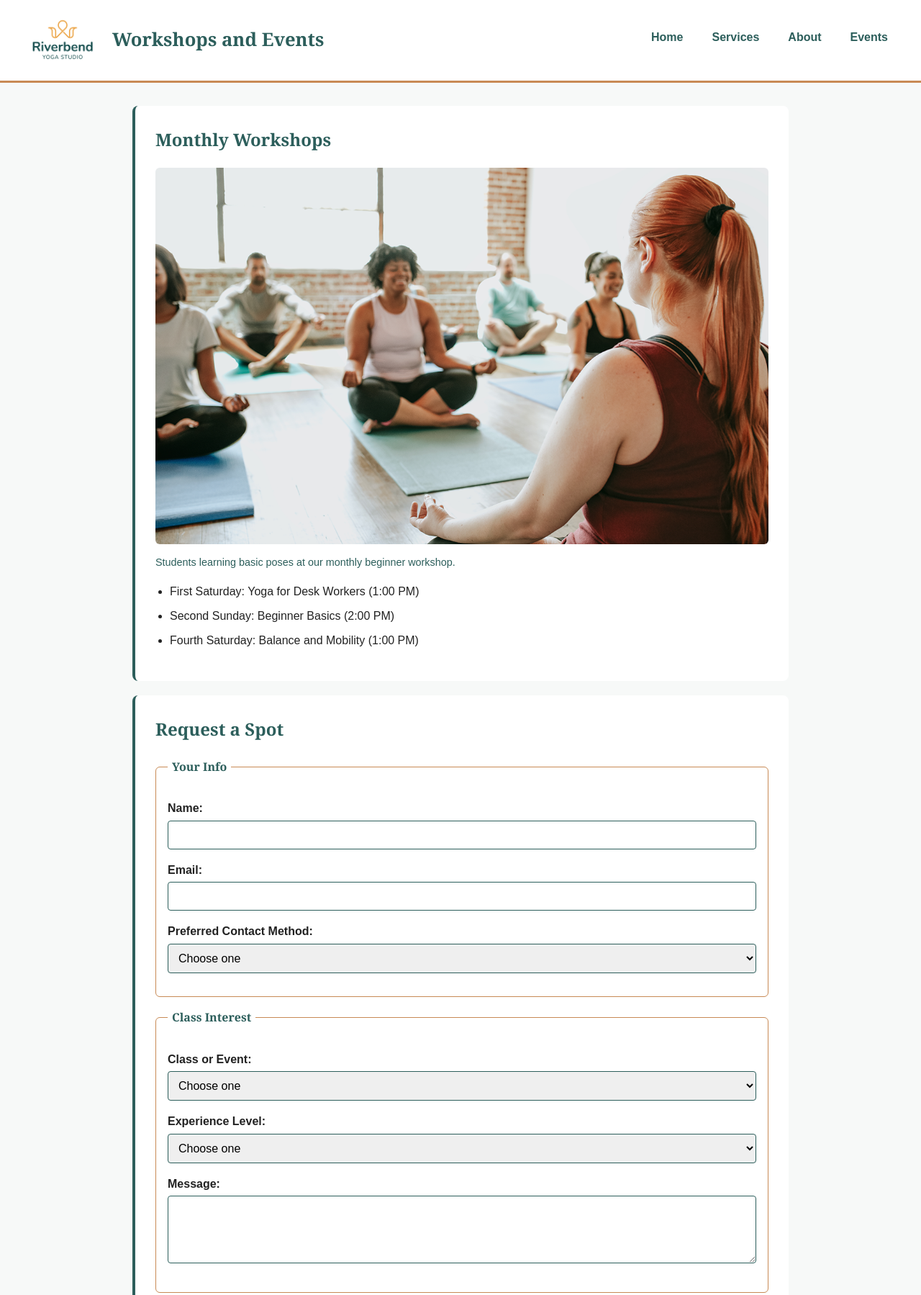
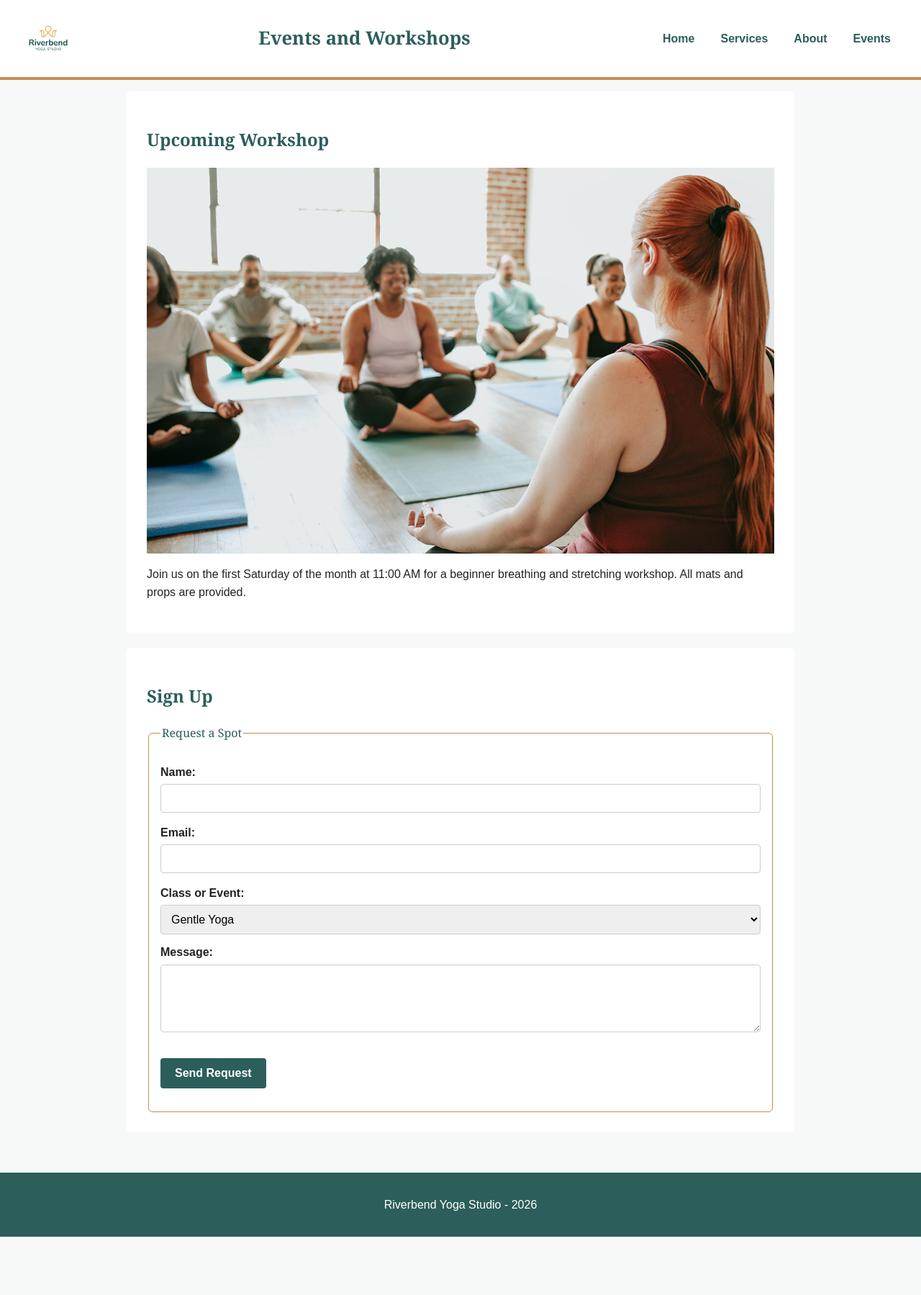
Before and after one commit to JanericMalenab/Riverbend-yoga-studio, a plain HTML site: page events.html in a window 1280 px wide. Shown: the top 1799 px of the page at 72% size. After the commit the page ends 1718 px from the top, so only its background shows below. Drawn offline with Linux system fonts and the light colour scheme.

Commit message:
Add files via upload

```diff
--- a/events.html
+++ b/events.html
@@ -8,10 +8,8 @@
 </head>
 <body>
   <header>
-    <div class="brand">
-      <img src="yoga-logo_c.png" alt="Riverbend Yoga Studio logo" class="logo">
-      <h1>Workshops and Events</h1>
-    </div>
+    <img src="yoga-logo_c.png" alt="Riverbend Yoga Studio logo">
+    <h1>Events and Workshops</h1>
     <nav>
       <ul>
         <li><a href="index.html">Home</a></li>
@@ -24,71 +22,39 @@
 
   <main>
     <section>
-      <h2>Monthly Workshops</h2>
-      <figure>
-        <img src="yoga-workshop_c.png" alt="Group of students sitting on yoga mats in a circle during a workshop">
-        <figcaption>Students learning basic poses at our monthly beginner workshop.</figcaption>
-      </figure>
-      <ul>
-        <li>First Saturday: Yoga for Desk Workers (1:00 PM)</li>
-        <li>Second Sunday: Beginner Basics (2:00 PM)</li>
-        <li>Fourth Saturday: Balance and Mobility (1:00 PM)</li>
-      </ul>
+      <h2>Upcoming Workshop</h2>
+      <img src="yoga-workshop_c.png" alt="Group of people practicing yoga in a bright studio">
+      <p>Join us on the first Saturday of the month at 11:00 AM for a beginner breathing and stretching workshop. All mats and props are provided.</p>
     </section>
 
     <section>
-      <h2>Request a Spot</h2>
-      <form action="#" method="post">
+      <h2>Sign Up</h2>
+      <form id="request-form" novalidate>
         <fieldset>
-          <legend>Your Info</legend>
-          <p>
+          <legend>Request a Spot</legend>
+
           <label for="name">Name:</label>
-            <input type="text" id="name" name="name" required>
-          </p>
-          <p>
+          <input type="text" id="name" name="name">
+          <p class="error-msg" id="name-error"></p>
+
           <label for="email">Email:</label>
-            <input type="email" id="email" name="email" required>
-          </p>
-          <p>
-            <label for="contact">Preferred Contact Method:</label>
-            <select id="contact" name="contact" required>
-              <option value="">Choose one</option>
-              <option value="email">Email</option>
-              <option value="phone">Phone</option>
-              <option value="text">Text</option>
-            </select>
-          </p>
-        </fieldset>
+          <input type="email" id="email" name="email">
+          <p class="error-msg" id="email-error"></p>
 
-        <fieldset>
-          <legend>Class Interest</legend>
-          <p>
           <label for="interest">Class or Event:</label>
-            <select id="interest" name="interest" required>
-              <option value="">Choose one</option>
+          <select id="interest" name="interest">
             <option value="gentle">Gentle Yoga</option>
             <option value="vinyasa">Vinyasa</option>
             <option value="restorative">Restorative Yoga</option>
-              <option value="private">Private Session</option>
-              <option value="workshop">Monthly Workshop</option>
           </select>
-          </p>
-          <p>
-            <label for="level">Experience Level:</label>
-            <select id="level" name="level" required>
-              <option value="">Choose one</option>
-              <option value="beginner">Beginner</option>
-              <option value="some">Some Experience</option>
-              <option value="regular">Regular Student</option>
-            </select>
-          </p>
-          <p>
+
           <label for="message">Message:</label>
-            <textarea id="message" name="message" rows="4" cols="35" required></textarea>
-          </p>
-        </fieldset>
+          <textarea id="message" name="message" rows="4"></textarea>
+          <p class="error-msg" id="message-error"></p>
 
           <button type="submit">Send Request</button>
+          <p id="form-status"></p>
+        </fieldset>
       </form>
     </section>
   </main>
@@ -96,5 +62,7 @@
   <footer>
     <p>Riverbend Yoga Studio - 2026</p>
   </footer>
+
+  <script src="script.js"></script>
 </body>
 </html>
--- /dev/null
+++ b/script.js
@@ -0,0 +1,102 @@
+var classes = [
+  { id: "gentle", name: "Gentle Yoga", info: "Slow stretching and balance. Great for beginners and older adults." },
+  { id: "vinyasa", name: "Vinyasa", info: "Steady movement connected with breathing to build strength." },
+  { id: "restorative", name: "Restorative Yoga", info: "Quiet, relaxing class using blankets and pillows." }
+];
+
+function getClassById(id) {
+  for (var i = 0; i < classes.length; i++) {
+    if (classes[i].id === id) {
+      return classes[i];
+    }
+  }
+  return null;
+}
+
+function showSelectedClass(id) {
+  var output = document.getElementById("class-output");
+  var picked = getClassById(id);
+
+  if (picked) {
+    output.textContent = "Saved favorite: " + picked.name + " - " + picked.info;
+  } else {
+    output.textContent = "Please pick a class first.";
+  }
+}
+
+function setupClassPicker() {
+  var select = document.getElementById("favorite-class");
+  var button = document.getElementById("save-class-btn");
+  if (!select || !button) {
+    return;
+  }
+
+  var saved = localStorage.getItem("favoriteClass");
+  if (saved) {
+    select.value = saved;
+    showSelectedClass(saved);
+  }
+
+  button.addEventListener("click", function () {
+    var choice = select.value;
+    if (choice !== "") {
+      localStorage.setItem("favoriteClass", choice);
+    }
+    showSelectedClass(choice);
+  });
+}
+
+function setupFormValidation() {
+  var form = document.getElementById("request-form");
+  if (!form) {
+    return;
+  }
+
+  var interest = document.getElementById("interest");
+  var saved = localStorage.getItem("favoriteClass");
+  if (saved && interest) {
+    interest.value = saved;
+  }
+
+  form.addEventListener("submit", function (event) {
+    event.preventDefault();
+
+    var name = document.getElementById("name").value.trim();
+    var email = document.getElementById("email").value.trim();
+    var message = document.getElementById("message").value.trim();
+
+    var nameError = document.getElementById("name-error");
+    var emailError = document.getElementById("email-error");
+    var messageError = document.getElementById("message-error");
+    var formStatus = document.getElementById("form-status");
+
+    nameError.textContent = "";
+    emailError.textContent = "";
+    messageError.textContent = "";
+    formStatus.textContent = "";
+
+    var isValid = true;
+
+    if (name === "") {
+      nameError.textContent = "Please enter your name.";
+      isValid = false;
+    }
+
+    if (email === "" || email.indexOf("@") === -1 || email.indexOf(".") === -1) {
+      emailError.textContent = "Please enter a valid email address.";
+      isValid = false;
+    }
+
+    if (message.length < 10) {
+      messageError.textContent = "Please write at least 10 characters in your message.";
+      isValid = false;
+    }
+
+    if (isValid) {
+      formStatus.textContent = "Thanks! Your request has been sent.";
+    }
+  });
+}
+
+setupClassPicker();
+setupFormValidation();
--- a/styles.css
+++ b/styles.css
@@ -5,104 +5,77 @@
 body {
   margin: 0;
   font-family: Arial, sans-serif;
+  background-color: #f7f9f8;
+  color: #222222;
   line-height: 1.6;
-  color: #222222;
-  background-color: #f7f9f8;
 }
 
-h1, h2, h3 {
+header {
+  background-color: #ffffff;
+  border-bottom: 4px solid #c88a55;
+  padding: 16px;
+  display: flex;
+  flex-direction: column;
+  align-items: center;
+  text-align: center;
+  gap: 10px;
+}
+
+header img {
+  max-width: 70px;
+  height: auto;
+}
+
+h1, h2, h3, legend {
   font-family: Georgia, serif;
   color: #2c5e5b;
-  margin-top: 0;
+}
+
+h1 {
+  font-size: 1.6rem;
+  margin: 0;
+}
+
+nav ul {
+  list-style: none;
+  padding: 0;
+  margin: 0;
+  display: flex;
+  flex-direction: column;
+  gap: 8px;
+}
+
+nav a {
+  text-decoration: none;
+  color: #2c5e5b;
+  font-weight: bold;
+  padding: 6px 10px;
+}
+
+nav a:hover {
+  color: #c88a55;
+}
+
+main {
+  max-width: 960px;
+  margin: 0 auto;
+  padding: 16px;
+}
+
+section {
+  background-color: #ffffff;
+  padding: 20px;
+  margin-bottom: 20px;
+  border-radius: 6px;
 }
 
 img {
   max-width: 100%;
   height: auto;
   display: block;
-  border-radius: 6px;
+  margin: 12px 0;
 }
 
-/* Header and Navigation (Mobile-First) */
-header {
-  background-color: #ffffff;
-  border-bottom: 3px solid #c88a55;
-  padding: 16px;
-  display: flex;
-  flex-direction: column;
-  align-items: center;
-  text-align: center;
-  gap: 12px;
-}
-
-.brand {
-  display: flex;
-  flex-direction: column;
-  align-items: center;
-  gap: 8px;
-}
-
-.logo {
-  width: 110px;
-}
-
-header h1 {
-  font-size: 1.6rem;
-  margin: 0;
-}
-
-nav ul {
-  list-style: none;
-  margin: 0;
-  padding: 0;
-  display: flex;
-  flex-direction: column;
-  gap: 8px;
-}
-
-nav a {
-  display: block;
-  padding: 8px 14px;
-  text-decoration: none;
-  color: #2c5e5b;
-  font-weight: bold;
-  border-radius: 4px;
-}
-
-nav a:hover,
-nav a:focus {
-  background-color: #2c5e5b;
-  color: #ffffff;
-}
-
-/* Main Content */
-main {
-  max-width: 960px;
-  margin: 0 auto;
-  padding: 20px 16px;
-}
-
-section {
-  background-color: #ffffff;
-  padding: 20px;
-  margin-bottom: 20px;
-  border-radius: 8px;
-  border-left: 4px solid #2c5e5b;
-}
-
-section img {
-  margin: 14px 0;
-}
-
-ul {
-  padding-left: 20px;
-}
-
-li {
-  margin-bottom: 8px;
-}
-
-/* Flex Card Layouts (Mobile-First Stacked) */
 .card-group {
   display: flex;
   flex-direction: column;
@@ -111,97 +84,73 @@ li {
 
 .card {
   background-color: #f7f9f8;
+  border-top: 4px solid #c88a55;
+  padding: 16px;
+  border-radius: 4px;
+  flex: 1;
+}
+
+form fieldset {
+  border: 1px solid #c88a55;
   padding: 16px;
   border-radius: 6px;
-  border-top: 3px solid #c88a55;
 }
 
-/* Media Elements */
-figure {
-  margin: 0 0 16px 0;
+form label {
+  display: block;
+  font-weight: bold;
+  margin-top: 12px;
 }
 
-figcaption {
-  font-size: 0.9rem;
-  color: #2c5e5b;
-  margin-top: 8px;
-}
-
-audio {
-  width: 100%;
-  margin-top: 10px;
-}
-
-/* Form Styling */
-form {
-  display: flex;
-  flex-direction: column;
-  gap: 16px;
-}
-
-fieldset {
-  border: 1px solid #c88a55;
-  border-radius: 6px;
-  padding: 16px;
-  margin: 0;
-}
-
-legend {
-  font-family: Georgia, serif;
-  font-weight: bold;
-  color: #2c5e5b;
-  padding: 0 6px;
-}
-
-label {
-  display: block;
-  font-weight: bold;
-  margin-bottom: 4px;
-}
-
-input,
-select,
-textarea {
+form input,
+form select,
+form textarea,
+section select {
   width: 100%;
   padding: 10px;
+  margin-top: 4px;
   font-family: Arial, sans-serif;
   font-size: 1rem;
-  border: 1px solid #2c5e5b;
+  border: 1px solid #cccccc;
   border-radius: 4px;
 }
 
 button {
   background-color: #2c5e5b;
   color: #ffffff;
-  font-family: Arial, sans-serif;
+  border: none;
+  padding: 12px 20px;
   font-size: 1rem;
   font-weight: bold;
-  padding: 12px 20px;
-  border: none;
   border-radius: 4px;
+  margin-top: 14px;
   cursor: pointer;
 }
 
-button:hover,
-button:focus {
+button:hover {
   background-color: #c88a55;
-  color: #222222;
 }
 
-/* Footer */
 footer {
   background-color: #2c5e5b;
   color: #ffffff;
   text-align: center;
   padding: 16px;
-  margin-top: 24px;
+  margin-top: 20px;
 }
 
-footer p {
-  margin: 0;
+.error-msg {
+  color: #b00020;
+  font-size: 0.9rem;
+  margin-top: 4px;
 }
 
-/* Larger Screens (Tablet and Desktop) */
+#form-status {
+  color: #2c5e5b;
+  font-weight: bold;
+  margin-top: 10px;
+}
+
 @media (min-width: 768px) {
   header {
     flex-direction: row;
@@ -210,18 +159,9 @@ footer p {
     padding: 16px 32px;
   }
 
-  .brand {
-    flex-direction: row;
-    gap: 14px;
-  }
-
   nav ul {
     flex-direction: row;
-    gap: 12px;
-  }
-
-  main {
-    padding: 32px 24px;
+    gap: 16px;
   }
 
   section {
@@ -231,12 +171,4 @@ footer p {
   .card-group {
     flex-direction: row;
   }
-
-  .card {
-    flex: 1;
-  }
-
-  button {
-    align-self: flex-start;
-  }
 }
```
Also changed, not shown: services.html (+17 -4 lines). Lines whose indentation alone changed are shown as unchanged.
